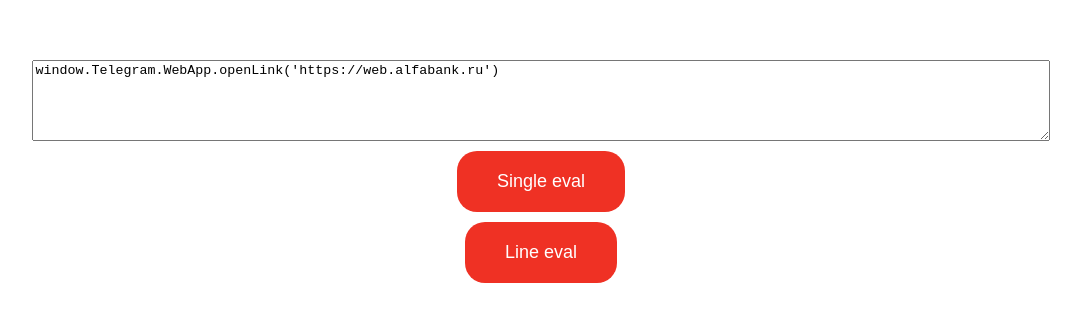
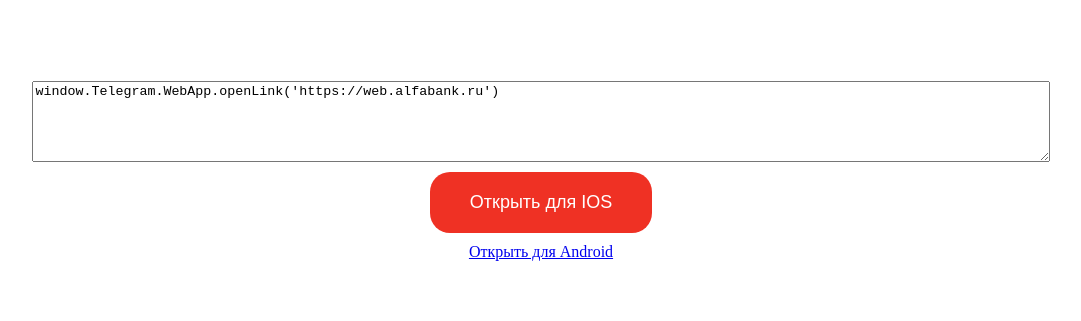
Before and after one commit to rdjake/tg-alfaonline-external-link, a plain HTML site: page index.html in a window 1280 px wide. Shown: the part 237-558 px from the top of the page, without its empty margins (99-1180 px from the left). Drawn offline with Linux system fonts and the light colour scheme.

Commit message:
Update index.html

```diff
--- a/index.html
+++ b/index.html
@@ -59,8 +59,12 @@
       <textarea type="text" id="codeInput" rows="5" placeholder="onClick">
 window.Telegram.WebApp.openLink('https://web.alfabank.ru')</textarea
       >
-      <button type="button" onclick="exec(true)">Single eval</button>
-      <button type="button" onclick="exec(false)">Line eval</button>
+      <button type="button" onclick="exec(true)">Открыть для IOS</button>
+      <a
+        href="intent://web.alfabank.ru#Intent;scheme=https;package=com.android.chrome;end"
+        target="_blank"
+        >Открыть для Android</a
+      >
     </div>
   </body>
 </html>
```
